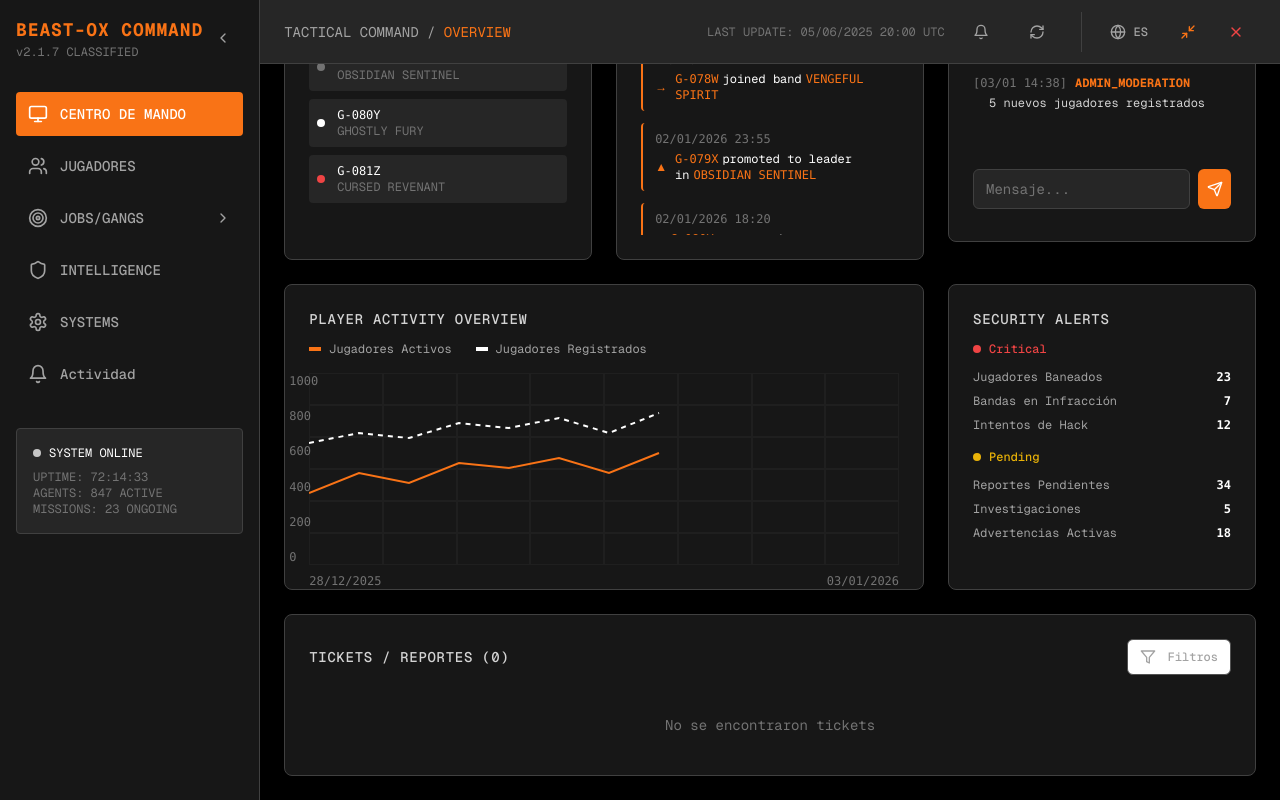
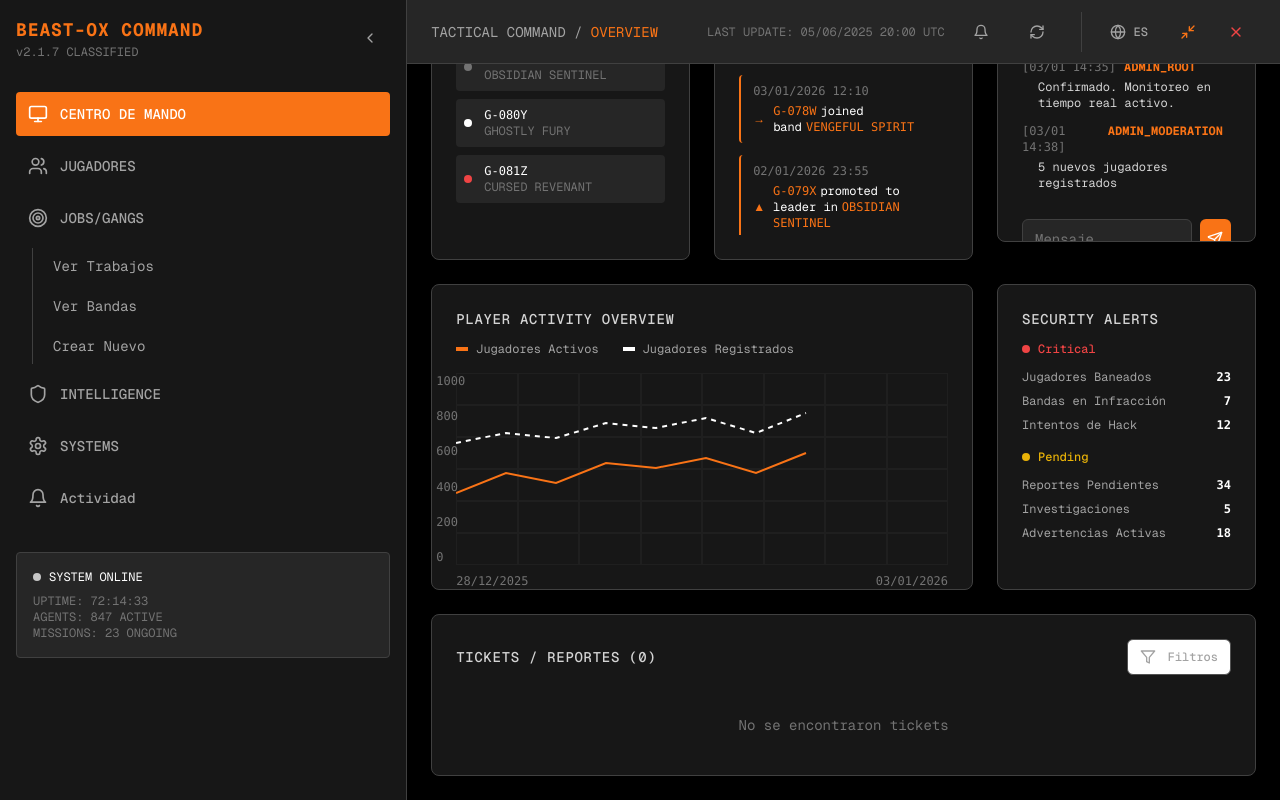
Before and after one commit to beastdummy/oxe_dashboard_v1, a Next.js app in the folder web/: page / in a window 1280 px wide. Built offline with nearby package versions, Linux system fonts and the light colour scheme.

Commit message:
feat: Make TRABAJOS/BANDAS submenu always visible without click

```diff
--- a/web/app/page.tsx
+++ b/web/app/page.tsx
@@ -18,7 +18,6 @@ import { useModals } from "@/context/ModalsContext"
 export default function TacticalDashboard() {
   const [activeSection, setActiveSection] = useState("overview")
   const [sidebarCollapsed, setSidebarCollapsed] = useState(false)
-  const [expandedMenu, setExpandedMenu] = useState<string | null>(null)
   const t = useTranslation()
   const { language, setLanguage } = useLanguage()
   const { minimizeDashboard, closeDashboard } = useModals()
@@ -59,36 +58,21 @@ export default function TacticalDashboard() {
               <div key={item.id}>
                 <button
                   onClick={() => {
-                    if (item.submenu) {
-                      setExpandedMenu(expandedMenu === item.id ? null : item.id)
-                    } else {
-                      setActiveSection(item.id)
-                      setExpandedMenu(null)
-                    }
+                    setActiveSection(item.id)
                   }}
                   className={`w-full flex items-center gap-3 p-3 rounded transition-colors ${
-                    activeSection === item.id
+                    activeSection === item.id ||
+                    (item.submenu && (activeSection === "operations-jobs" || activeSection === "operations-gangs" || activeSection === "operations-create"))
                       ? "bg-orange-500 text-white"
                       : "text-neutral-400 hover:text-white hover:bg-neutral-800"
                   }`}
                 >
                   <item.icon className="w-5 h-5 md:w-5 md:h-5 sm:w-6 sm:h-6" />
-                  {!sidebarCollapsed && (
-                    <>
-                      <span className="text-sm font-medium">{item.label}</span>
-                      {item.submenu && (
-                        <ChevronRight
-                          className={`w-4 h-4 ml-auto transition-transform ${
-                            expandedMenu === item.id ? "rotate-90" : ""
-                          }`}
-                        />
-                      )}
-                    </>
-                  )}
+                  {!sidebarCollapsed && <span className="text-sm font-medium">{item.label}</span>}
                 </button>
 
-                {/* Submenu */}
-                {item.submenu && expandedMenu === item.id && !sidebarCollapsed && (
+                {/* Submenu - Always Visible */}
+                {item.submenu && !sidebarCollapsed && (
                   <div className="ml-4 mt-2 space-y-1 border-l border-neutral-700 pl-2">
                     <button
                       onClick={() => {
```
